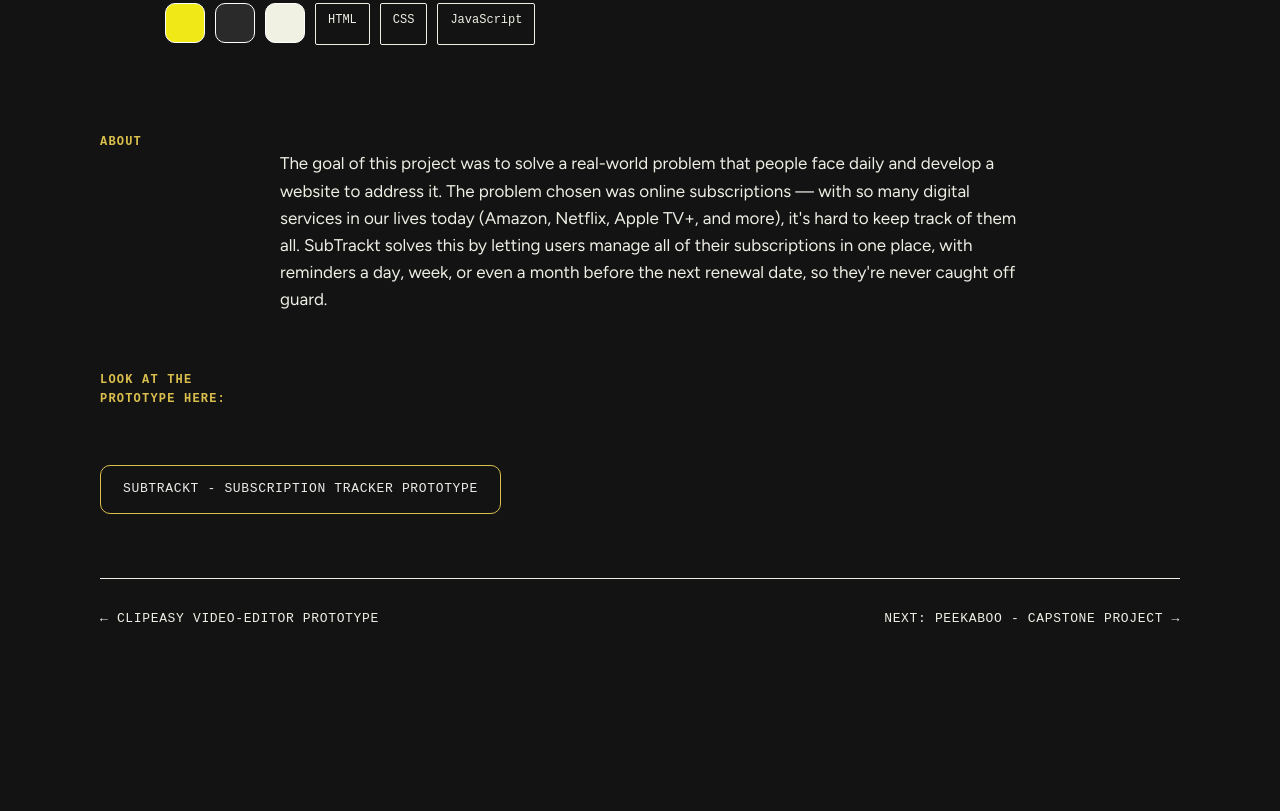
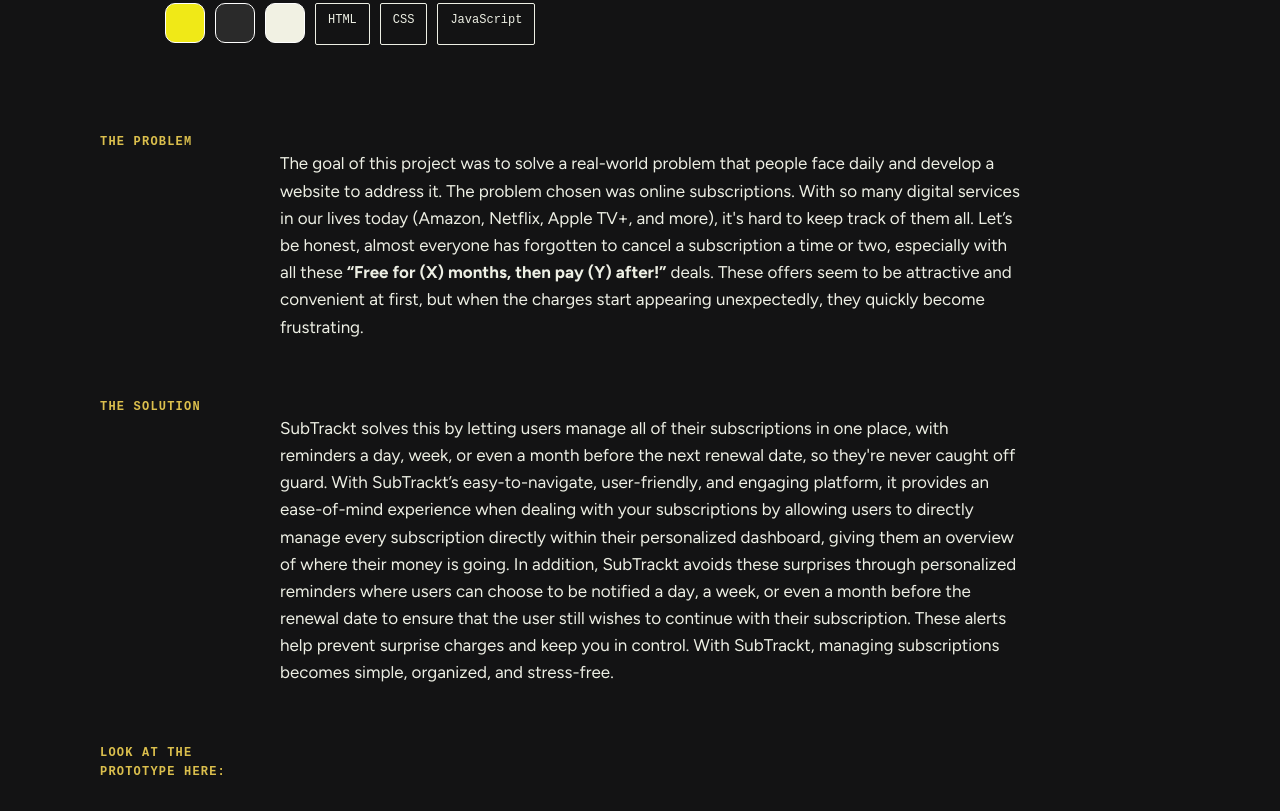
Before and after one commit to SSeanyy/PersonalPortfolio, a plain HTML site: page subtrackt.html in a window 1280 px wide. Shown: the part 1049-1860 px from the top of the page. Before the commit the page ends 1709 px from the top, so only its background shows below. Drawn offline with Linux system fonts and the light colour scheme; a web font is replaced by a local one.

Commit message:
new changes

```diff
--- a/subtrackt.html
+++ b/subtrackt.html
@@ -3,7 +3,7 @@
 <head>
 <meta charset="UTF-8">
 <meta name="viewport" content="width=device-width, initial-scale=1">
-<title>SubTrackt — Sean Dimapilis</title>
+<title>Sean Dimapilis - SubTrackt</title>
 <link rel="stylesheet" href="style.css">
 </head>
 <body>
@@ -14,14 +14,14 @@
     <ul class="nav-links">
       <li><a href="index.html">Home</a></li>
       <li><a href="about.html">About</a></li>
-      <li><a href="index.html#work">Work</a></li>
+      <li><a href="index.html#work" class="active">Work</a></li>
     </ul>
   </div>
 </nav>
 
 <header class="project-hero wrap">
   <span class="project-eyebrow">03 — UI/UX and Website Development</span>
-  <h1 class="project-title">SubTrackt — Subscription Tracker Prototype</h1>
+  <h1 class="project-title">🟡<i>SubTrackt</i> - Subscription Tracker Prototype</h1>
   <img class="project-image" src="https://static.wixstatic.com/media/66afc0_13155672db4d4f50a60db1e01f454947~mv2.png/v1/fill/w_1400,h_720,al_c,q_90/Subtrackt.png" alt="SubTrackt subscription tracker interface">
   <br>
   <div class="project-tags">
@@ -35,15 +35,17 @@
 </header>
 
 <section class="project-body wrap">
-  <h2>About</h2>
+  <h2>The Problem</h2>
   <p>
     The goal of this project was to solve a real-world problem that people
     face daily and develop a website to address it. The problem chosen was
-    online subscriptions — with so many digital services in our lives
+    online subscriptions. With so many digital services in our lives
     today (Amazon, Netflix, Apple TV+, and more), it's hard to keep track
-    of them all. SubTrackt solves this by letting users manage all of their
-    subscriptions in one place, with reminders a day, week, or even a month
-    before the next renewal date, so they're never caught off guard.
+    of them all. Let’s be honest, almost everyone has forgotten to cancel a subscription a time or two, especially with all these <b>“Free for (X) months, then pay (Y) after!”</b> deals. These offers seem to be attractive and convenient at first, but when the charges start appearing unexpectedly, they quickly become frustrating.
+  </p>
+  <h2>The Solution</h2>
+  <p>
+    SubTrackt solves this by letting users manage all of their subscriptions in one place, with reminders a day, week, or even a month before the next renewal date, so they're never caught off guard. With SubTrackt’s easy-to-navigate, user-friendly, and engaging platform, it provides an ease-of-mind experience when dealing with your subscriptions by allowing users to directly manage every subscription directly within their personalized dashboard, giving them an overview of where their money is going. In addition, SubTrackt avoids these surprises through personalized reminders where users can choose to be notified a day, a week, or even a month before the renewal date to ensure that the user still wishes to continue with their subscription. These alerts help prevent surprise charges and keep you in control. With SubTrackt, managing subscriptions becomes simple, organized, and stress-free.
   </p>
   <h2>Look at the prototype here:</h2>
 </section>
```
